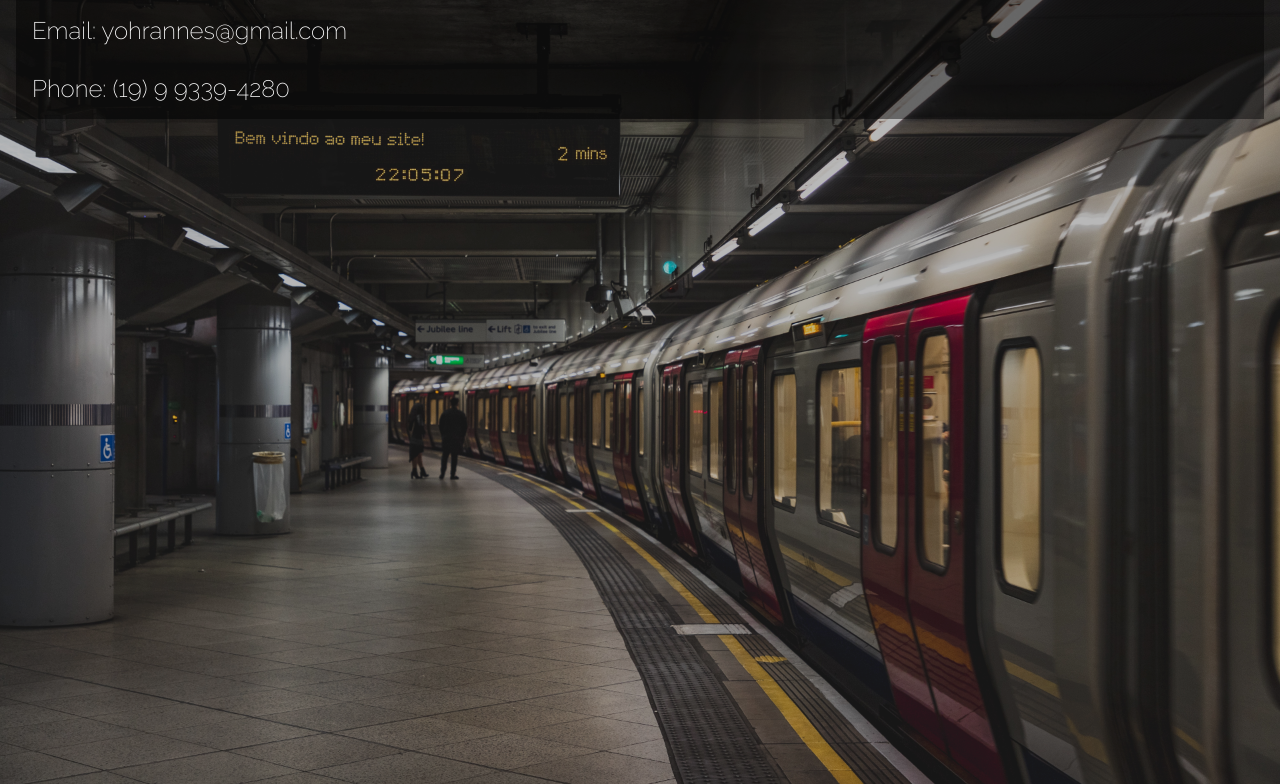
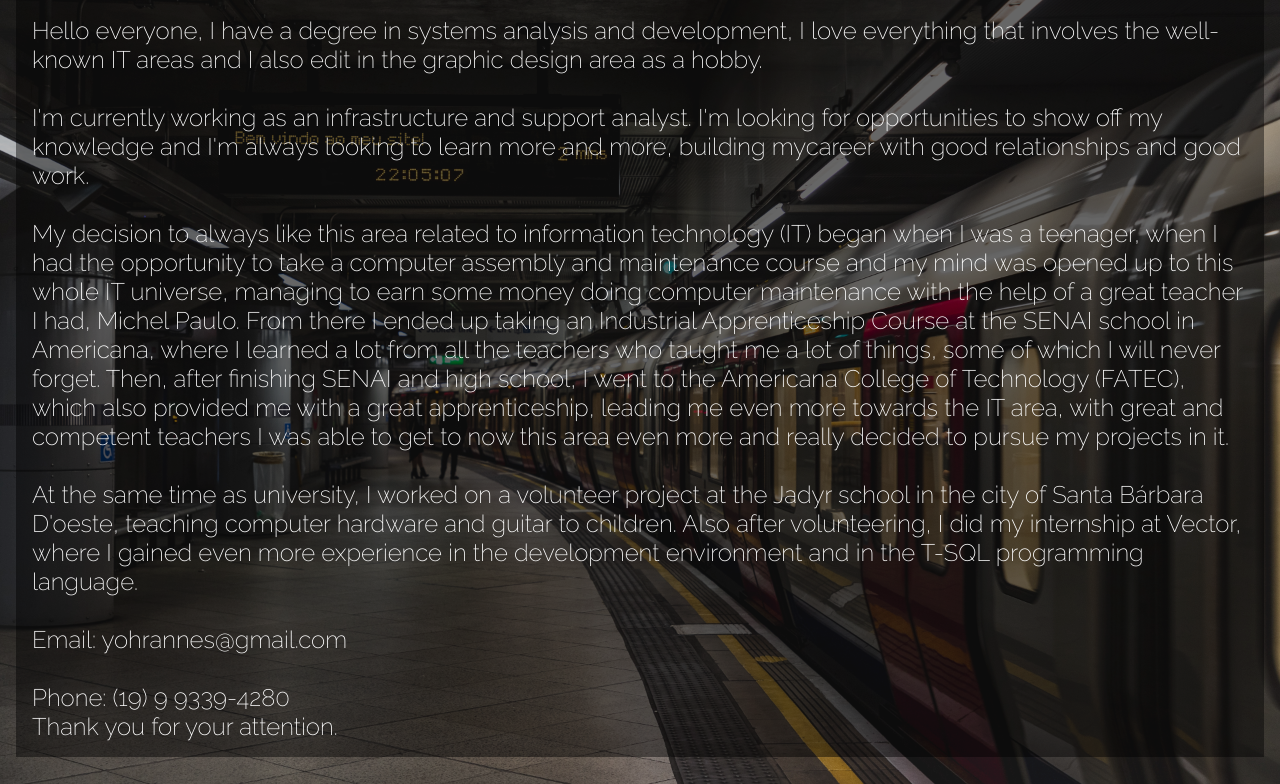
Before and after one commit to yohrannes/website-portifolio, a Flask app: page /contact in a window 1280 px wide. Shown: the part 16-800 px from the top of the page. Run offline with Flask 3, Linux system fonts and the light colour scheme.

Commit message:
modified:   templates/getintouch.html

```diff
--- a/templates/getintouch.html
+++ b/templates/getintouch.html
@@ -13,7 +13,7 @@
     <link rel="shortcut icon" href="../static/images/icons/icon-notes.png">
     <meta charset="UTF-8">
     <meta http-equiv="X-UA-Compsatible" content="IE=edge">
-    <title>Website Specs</title>
+    <title>Contact Info.</title>
 </head>
 <body>
     <header>
@@ -23,9 +23,18 @@
     </nav>
     <main>
       <section id="getintouch">
+        <p>Hello everyone, I have a degree in systems analysis and development, I love everything that involves the well-known IT areas and I also edit in the graphic design area as a hobby.</p>
+        <br>
+        <p>I'm currently working as an infrastructure and support analyst. I'm looking for opportunities to show off my knowledge and I'm always looking to learn more and more, building mycareer with good relationships and good work.</p>
+        <br>
+        <p>My decision to always like this area related to information technology (IT) began when I was a teenager, when I had the opportunity to take a computer assembly and maintenance course and my mind was opened up to this whole IT universe, managing to earn some money doing computer maintenance with the help of a great teacher I had, Michel Paulo. From there I ended up taking an Industrial Apprenticeship Course at the SENAI school in Americana, where I learned a lot from all the teachers who taught me a lot of things, some of which I will never forget. Then, after finishing SENAI and high school, I went to the Americana College of Technology (FATEC), which also provided me with a great apprenticeship, leading me even more towards the IT area, with great and competent teachers I was able to get to now this area even more and really decided to pursue my projects in it.</p>
+        <br>
+        <p>At the same time as university, I worked on a volunteer project at the Jadyr school in the city of Santa Bárbara D'oeste, teaching computer hardware and guitar to children. Also after volunteering, I did my internship at Vector, where I gained even more experience in the development environment and in the T-SQL programming language.</p>
+        <br>
         <p>Email: yohrannes@gmail.com</p>
         <br>
         <p>Phone: (19) 9 9339-4280</p>
+        <p>Thank you for your attention.</p>
       </section>
     </main>
     <footer>
```
